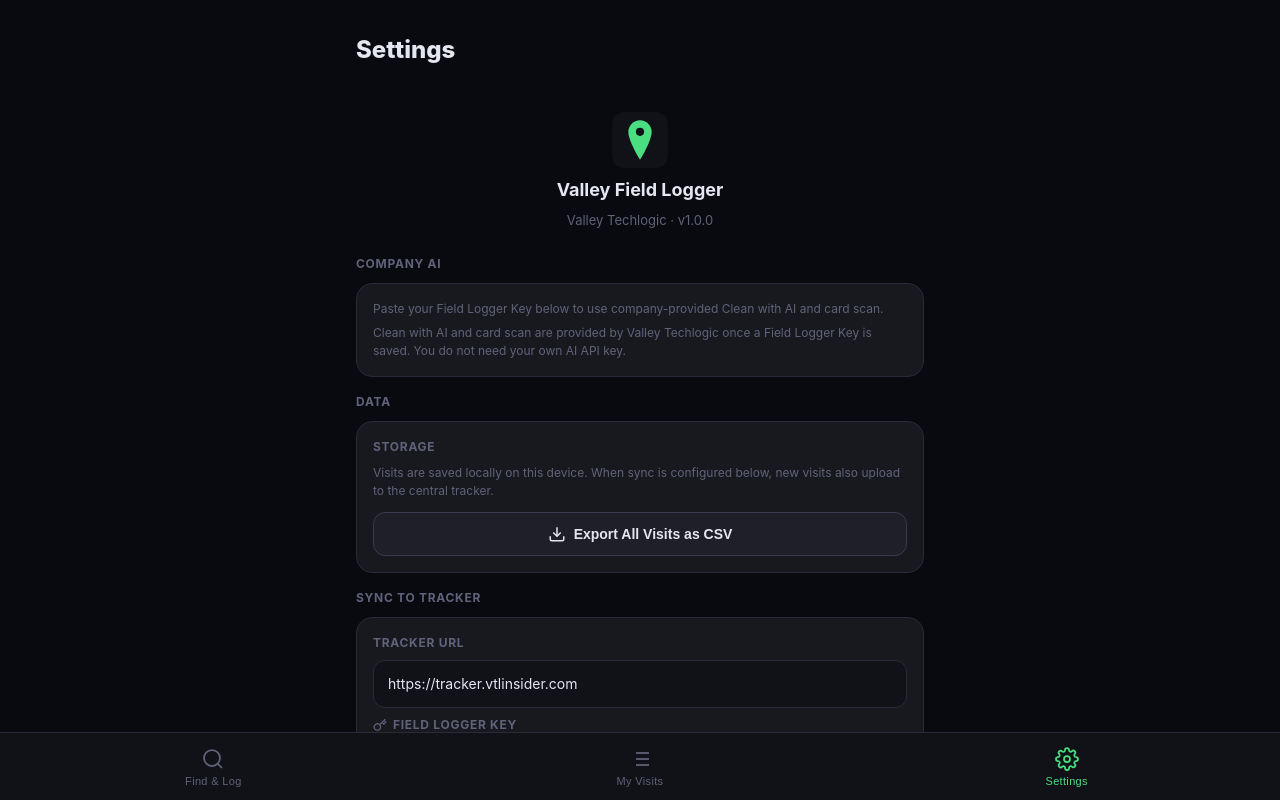
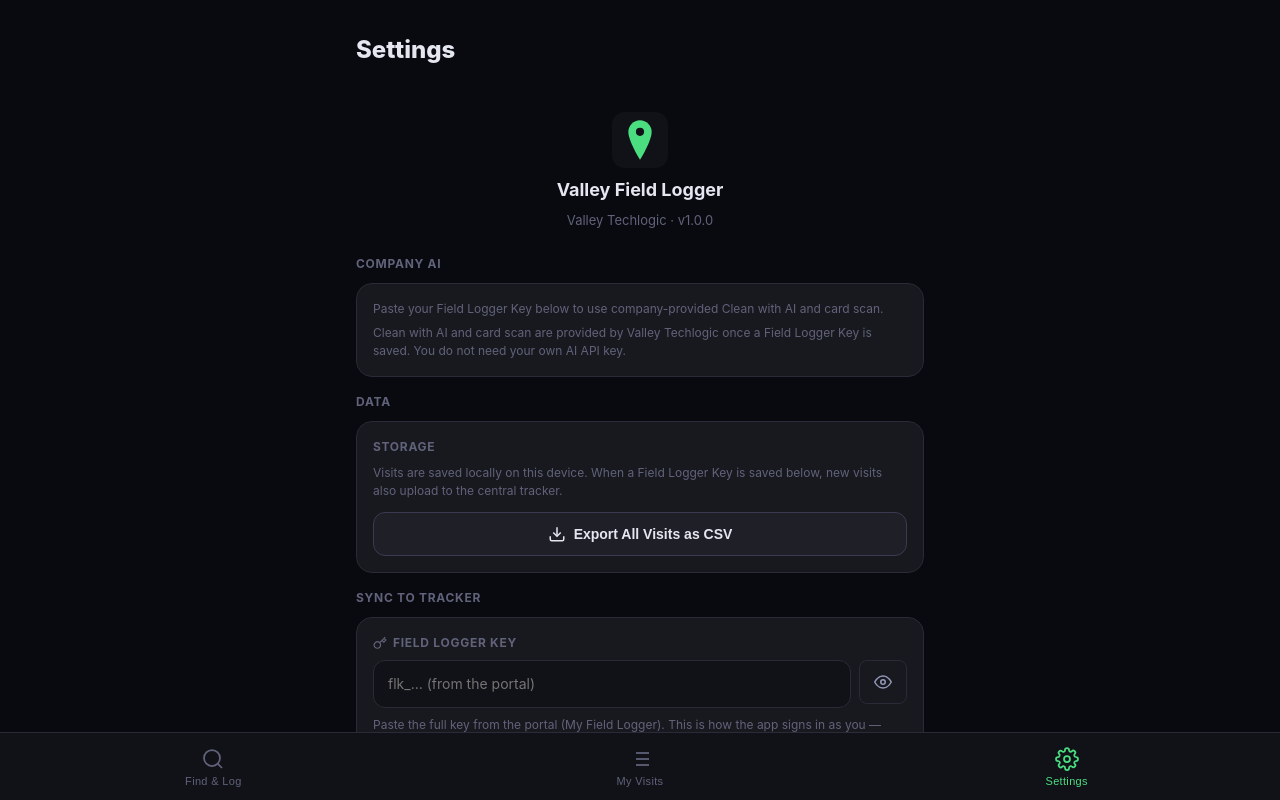
Before and after one commit to Ashton42na/valley-field-logger, a React (Vite) app: page / in a window 1280 px wide. Both pictures are taken after a click on the button "Settings". Built offline with nearby package versions, Linux system fonts and the light colour scheme.

Commit message:
Hardcode the tracker URL and remove it from Settings (#9)
Sync, history, and company AI always use https://tracker.vtlinsider.com. A leftover vfl-sync-base-url from older builds is ignored and cleared.

```diff
--- a/src/components/Settings.jsx
+++ b/src/components/Settings.jsx
@@ -2,7 +2,6 @@
 import { getAllVisits, countPendingSync, resetFailedToPending } from '../db/db.js'
 import { exportVisitsToCSV } from '../utils/csvExport.js'
 import {
-  getSyncBaseUrl, setSyncBaseUrl,
   getFieldLoggerKey, setFieldLoggerKey, looksLikeFieldLoggerKey,
   getLastResult, subscribe, flush as flushSync,
   getSyncLog, clearSyncLog
@@ -49,7 +48,6 @@
   }, [showToast])
 
   // Sync settings
-  const [syncUrlDraft, setSyncUrlDraft] = useState(getSyncBaseUrl())
   const [fieldLoggerKeyDraft, setFieldLoggerKeyDraft] = useState(getFieldLoggerKey())
   const [showFieldLoggerKey, setShowFieldLoggerKey] = useState(false)
   const [syncPending, setSyncPending] = useState(0)
@@ -70,19 +68,8 @@
     return unsub
   }, [refreshPending, refreshLog])
 
-  const syncUrlChanged = syncUrlDraft !== getSyncBaseUrl()
   const fieldLoggerKeyChanged = fieldLoggerKeyDraft !== getFieldLoggerKey()
 
-  const handleSaveSyncUrl = () => {
-    try {
-      setSyncBaseUrl(syncUrlDraft.trim())
-      setSyncUrlDraft(getSyncBaseUrl())
-      showToast('Sync URL saved', 'success')
-      onCredentialsChanged?.()
-    } catch (e) {
-      showToast(e.message, 'error')
-    }
-  }
   const handleSaveFieldLoggerKey = () => {
     const next = fieldLoggerKeyDraft.trim()
     if (next && !looksLikeFieldLoggerKey(next)) {
@@ -159,7 +146,7 @@
         <div className="settings-row">
           <div className="settings-label">Storage</div>
           <p className="settings-hint" style={{ marginTop: 0, marginBottom: 12 }}>
-            Visits are saved locally on this device. When sync is configured below, new visits also upload to the central tracker.
+            Visits are saved locally on this device. When a Field Logger Key is saved below, new visits also upload to the central tracker.
           </p>
           <button className="btn btn-secondary btn-full" onClick={handleExportAll} style={{ height: 44, fontSize: 14 }}>
             <IconDownload />
@@ -172,27 +159,7 @@
       <p className="section-title" style={{ marginBottom: 10 }}>Sync to Tracker</p>
       <div className="card" style={{ marginBottom: 16 }}>
         <div className="settings-row">
-          <div className="settings-label">Tracker URL</div>
-          <div style={{ display: 'flex', gap: 8, marginBottom: 8 }}>
-            <input
-              className="form-input"
-              type="url"
-              value={syncUrlDraft}
-              onChange={e => setSyncUrlDraft(e.target.value)}
-              placeholder="https://tracker.vtlinsider.com"
-              autoComplete="off"
-              autoCorrect="off"
-              spellCheck={false}
-              style={{ fontSize: 14, flex: 1 }}
-            />
-          </div>
-          {syncUrlChanged && (
-            <button className="btn btn-primary btn-full" onClick={handleSaveSyncUrl} style={{ height: 44, marginBottom: 12 }}>
-              <IconCheck /> Save URL
-            </button>
-          )}
-
-          <div className="settings-label" style={{ marginTop: 4 }}>
+          <div className="settings-label">
             <span style={{ display: 'flex', alignItems: 'center', gap: 6 }}><IconKey /> Field Logger Key</span>
           </div>
           <div style={{ display: 'flex', gap: 8, marginBottom: 8 }}>
--- a/src/sync/syncService.js
+++ b/src/sync/syncService.js
@@ -6,10 +6,10 @@
   markVisitSyncFailed
 } from '../db/db.js'
 
-const STORAGE_BASE_URL = 'vfl-sync-base-url'
 const STORAGE_FIELD_LOGGER_KEY = 'vfl-field-logger-key'
 const STORAGE_LEGACY_API_KEY = 'vfl-sync-api-key' // leftover from the shared X-API-KEY era; still sent if present so an old tracker keeps working during rollout
-const DEFAULT_SYNC_URL = 'https://tracker.vtlinsider.com'
+const STORAGE_LEGACY_BASE_URL = 'vfl-sync-base-url' // leftover from when Settings let you type a tracker URL
+const SYNC_URL = 'https://tracker.vtlinsider.com'
 const FIELD_LOGGER_KEY_PREFIX = 'flk_'
 const FIELD_LOGGER_KEY_MIN_LENGTH = 13 // prefix (4) + more than the 12-char display prefix
 const STORAGE_DEVICE_ID = 'vfl-device-id'
@@ -36,13 +36,9 @@
   } catch { return false }
 }
 
-export function getSyncBaseUrl() { return localStorage.getItem(STORAGE_BASE_URL) || DEFAULT_SYNC_URL }
-export function setSyncBaseUrl(v) {
-  const trimmed = (v || '').trim() || DEFAULT_SYNC_URL
-  if (!isValidSyncUrl(trimmed)) {
-    throw new Error('Sync URL must use https:// (or http://localhost for dev)')
-  }
-  localStorage.setItem(STORAGE_BASE_URL, trimmed)
+export function getSyncBaseUrl() {
+  try { localStorage.removeItem(STORAGE_LEGACY_BASE_URL) } catch {}
+  return SYNC_URL
 }
 
 // Per-tech Field Logger Key, issued by the portal (My Field Logger). This is the ingest credential
```
Also changed, not shown: 1 other file (tests, documents, lock files or other folders).
